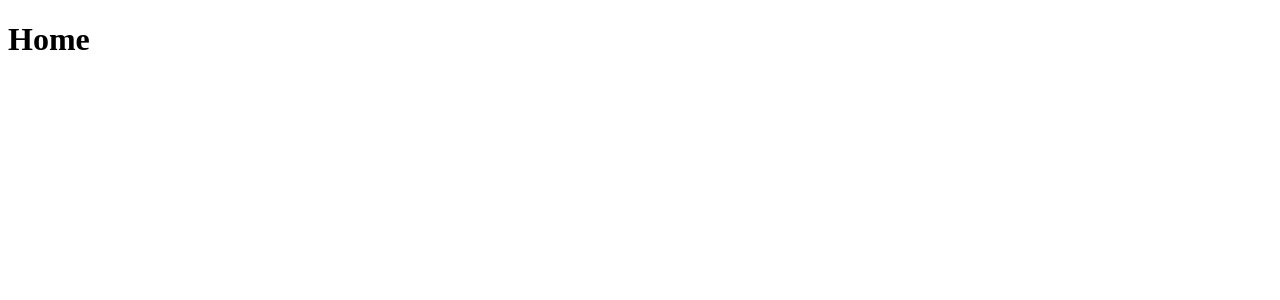
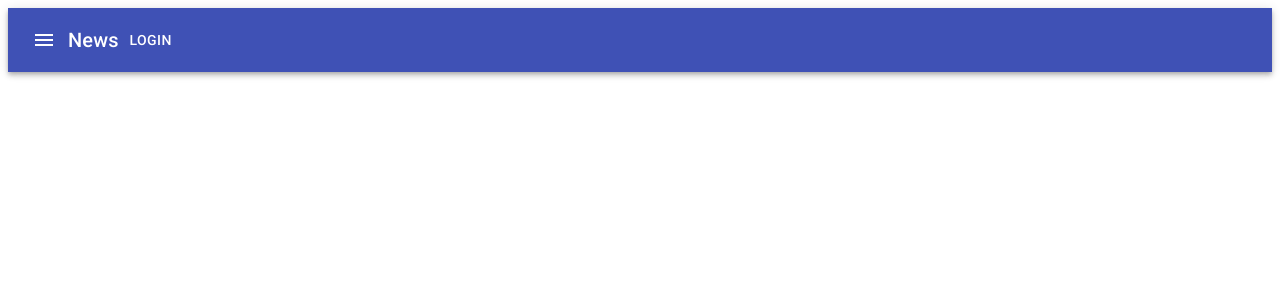
Before and after one commit to MixterOne/my_app, a React (Create React App) app: page / in a window 1280 px wide. Shown: the top 300 px of the page. Built offline with nearby package versions, Linux system fonts and the light colour scheme.

Commit message:
Criando o Header

```diff
--- a/package.json
+++ b/package.json
@@ -5,6 +5,8 @@
   "dependencies": {
     "@emotion/react": "^11.9.0",
     "@emotion/styled": "^11.8.1",
+    "@material-ui/core": "4.11.3",
+    "@material-ui/icons": "^4.11.3",
     "@mui/material": "^5.6.3",
     "@testing-library/jest-dom": "^5.16.4",
     "@testing-library/react": "^13.1.1",
--- a/src/pages/Home.js
+++ b/src/pages/Home.js
@@ -1,8 +1,9 @@
+import Header from "../partials/Header";
 
 
 const Home = () => {
     return (
-      <h1>Home</h1>
+       <Header />
     );
   }
 
--- /dev/null
+++ b/src/partials/Header.js
@@ -0,0 +1,31 @@
+import {
+    AppBar,
+    Toolbar,
+    Typography,
+    Button,
+    IconButton,
+} from '@material-ui/core'
+
+
+import MenuIcon from '@material-ui/icons/Menu';
+
+
+const Header = () => {
+
+
+    return (
+        <AppBar position="static">
+            <Toolbar>
+                <IconButton edge="start" color="inherit" aria-label="menu">
+                    <MenuIcon />
+                </IconButton>
+                <Typography variant="h6" >
+                    News
+                </Typography>
+                <Button color="inherit">Login</Button>
+            </Toolbar>
+        </AppBar>
+    );
+}
+
+export default Header;
```
Also changed, not shown: 1 other file (tests, documents, lock files or other folders).
